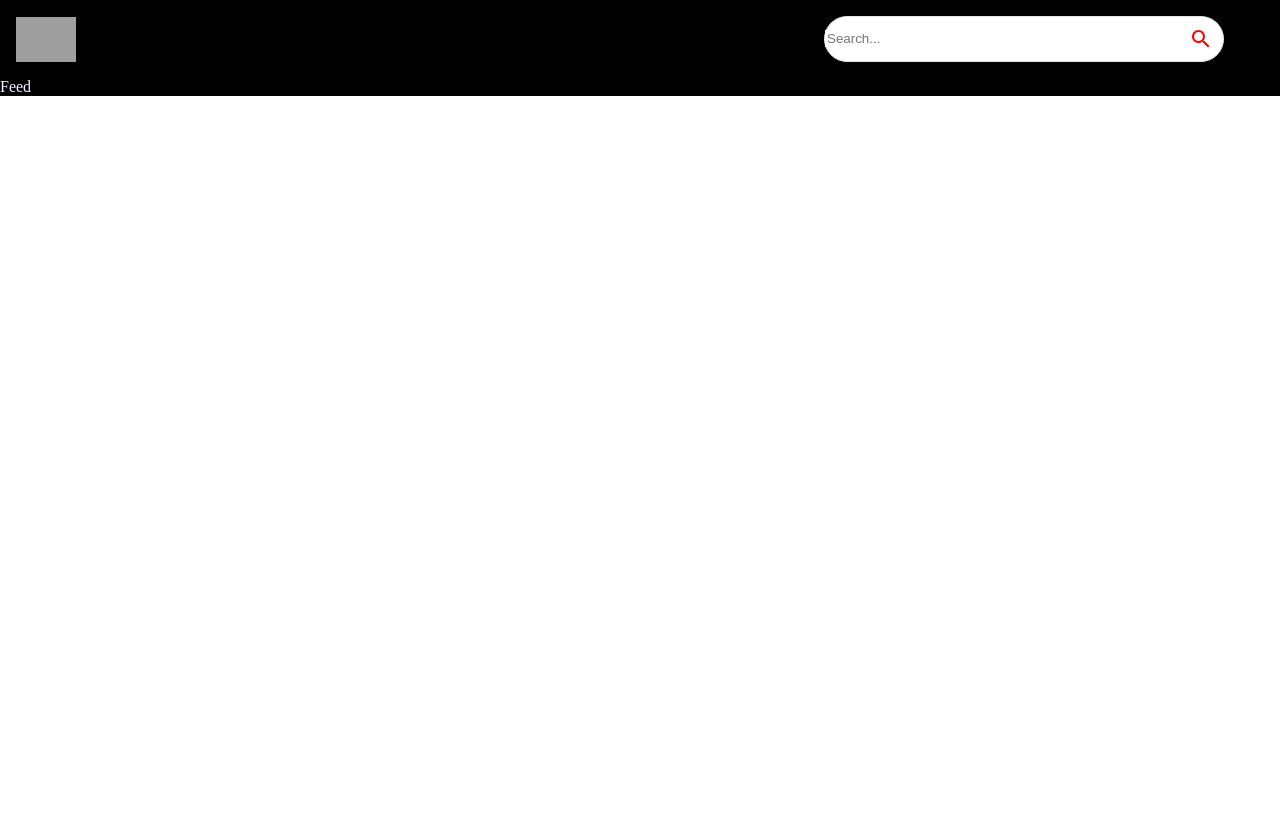
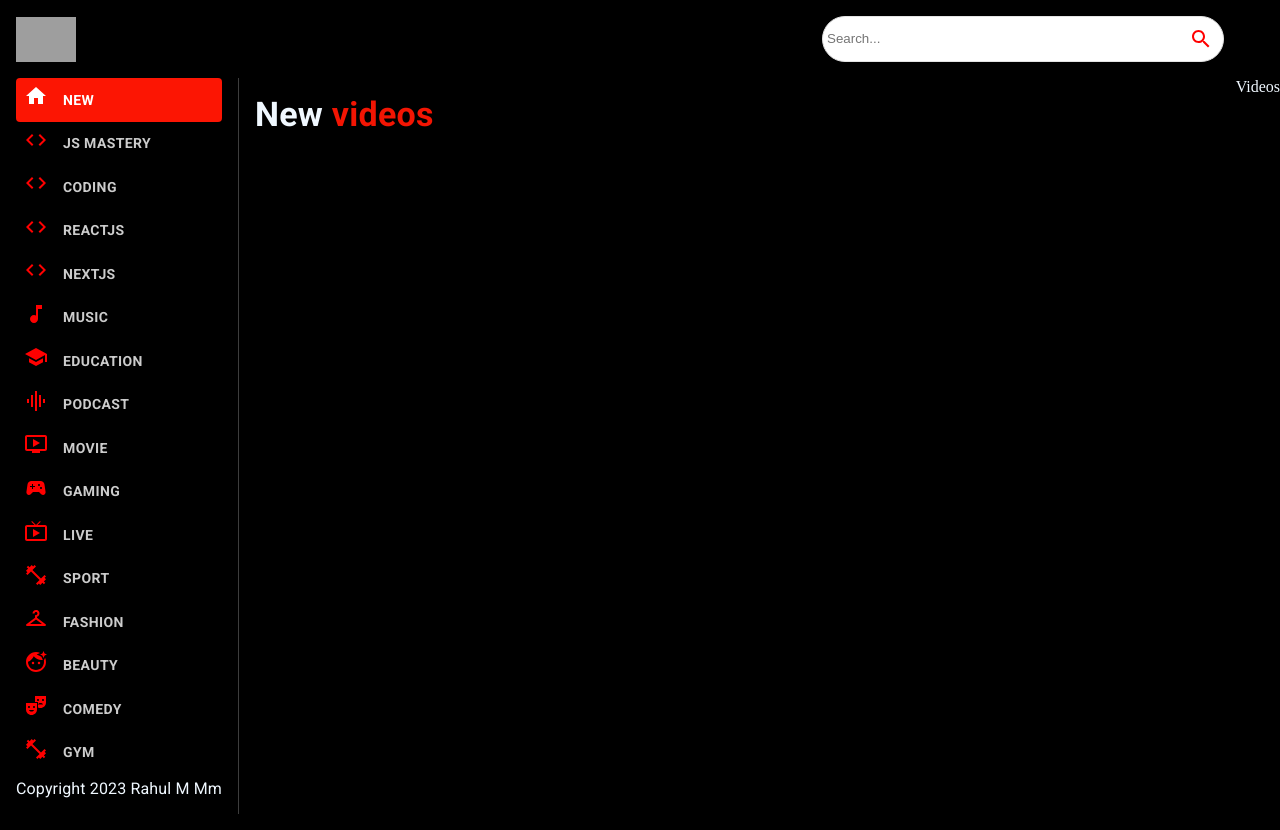
Before and after one commit to Rahulmm7/youtube-clone, a React (Create React App) app: page / in a window 1280 px wide. Before the commit the page ends 800 px from the top, so only its background shows below. Built offline with nearby package versions, Linux system fonts and the light colour scheme; grey boxes are pictures that could not be loaded.

Commit message:
added sidebar

```diff
--- a/src/components/Feed.jsx
+++ b/src/components/Feed.jsx
@@ -1,10 +1,36 @@
 import { Box, Stack, Typography } from '@mui/material'
 import React, { useEffect, useState } from 'react'
+import { Sidebar, Videos } from './'
+
 
 
 const Feed = () => {
     return (
-        <div>Feed</div>
+
+        <Stack sx={{
+            flexDirection: { sx: "column", md: "row" }
+        }}>
+            <Box sx={{
+                height: { sx: "auto", md: "92vh" },
+                borderRight: "1px solid #3d3d3d",
+                px: { sx: 0, md: 2 }
+            }}>
+                <Sidebar />
+                <Typography className='copyright'>
+                    Copyright 2023 Rahul M Mm
+                </Typography>
+
+            </Box>
+            <Box p={2} sx={{ overflowY: 'auto', height: '90vh', flex: '2' }}>
+                <Typography
+                    variant='h4' fontWeight={'bold'}
+                    marginBottom='2'>
+                    New <span style={{ color: '#f31503' }}>videos</span>
+                </Typography>
+            </Box>
+            <Videos />
+
+        </Stack>
     )
 }
 
--- a/src/components/Searchbar.jsx
+++ b/src/components/Searchbar.jsx
@@ -11,7 +11,7 @@
             sx={{
                 borderRadius: 20,
                 border: '1px solid #e3e3e3',
-                pl: '2',
+                pl: '2px',
                 boxShadow: 'none',
                 mr: { sm: 5 }
             }}
--- /dev/null
+++ b/src/components/Sidebar.jsx
@@ -0,0 +1,39 @@
+import { Button, Stack } from '@mui/material'
+import { categories } from '../utils/constants'
+
+
+const selectedCategory = "New";
+
+const Sidebar = () => (
+    <Stack direction='row'
+        sx={{
+            overflowY: "auto",
+            height: { sx: 'auto', md: '95%' },
+            flexDirection: { md: 'column' },
+            justifyContent: 'flex-start'
+
+        }}>
+        {
+
+            categories.map((category) => (
+                <Button
+                    className='category-btn'
+                    style={{ background: category.name === selectedCategory && '#fc1503', color: 'white' }}
+                    key={category.name}
+                    sx={{
+                        display: 'flex',
+                        justifyContent: 'left'
+                    }}
+                >
+                    <span style={{ color: category.name === selectedCategory ? 'white' : 'red', marginRight: '15px' }}> {category.icon}</span>
+                    <span style={{ opacity: category.name === selectedCategory ? '1' : '0.8' }}> {category.name}</span>
+
+                </Button>))
+        }
+
+    </Stack>
+
+)
+
+
+export default Sidebar
--- /dev/null
+++ b/src/components/Videos.jsx
@@ -0,0 +1,9 @@
+import React from 'react'
+
+const Videos = () => {
+    return (
+        <div>Videos</div>
+    )
+}
+
+export default Videos
--- a/src/components/index.js
+++ b/src/components/index.js
@@ -3,3 +3,5 @@
 export { default as ChannelDetail } from './ChannelDetail'
 export { default as SearchFeed } from './SearchFeed'
 export { default as VideoDetail } from './VideoDetail'
+export { default as Sidebar } from './Sidebar'
+export { default as Videos } from './Videos'
```
Also changed, not shown: src/utils/fetchFromAPI.js (added, +11 -0 lines), 2 other files (tests, documents, lock files or other folders).
